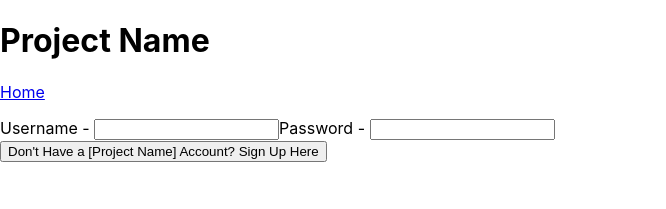
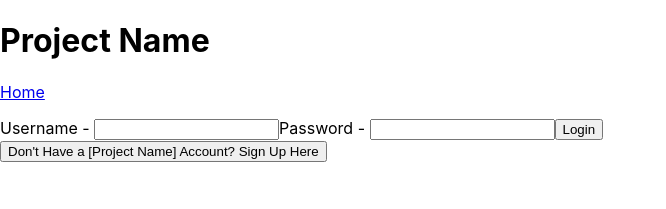
Before and after one commit to joowoonk/frontend-1, a React (Create React App) app in the folder frontend/: page /login in a window 1280 px wide. Shown: the top 209 px of the page, without its empty margins (0-666 px from the left). Built offline with nearby package versions, Linux system fonts and the light colour scheme.

Commit message:
Added url variable, postuser function, submit handler and login button

```diff
--- a/frontend/src/components/LoginPage/LoginForm.js
+++ b/frontend/src/components/LoginPage/LoginForm.js
@@ -5,6 +5,7 @@ function LoginForm(props) {
 	const {
 		values,
 		onInputChange,
+		handleSubmit,
 		errors
 	} = props;
 
@@ -16,6 +17,7 @@ function LoginForm(props) {
 			</div>
 			<label>Username - <input value={values.username} onChange={onInputChange} name='username' type='text'/></label>
 			<label>Password - <input value={values.password} onChange={onInputChange} name='password' type='text'/></label>
+			<button onClick={handleSubmit} name='login'>Login</button>
 		</form>
 	);
 }
--- a/frontend/src/components/LoginPage/LoginPage.js
+++ b/frontend/src/components/LoginPage/LoginPage.js
@@ -5,6 +5,8 @@ import { Link } from 'react-router-dom';
 import * as yup from 'yup';
 
 import LoginForm from './LoginForm.js';
+
+// const url = '';
 
 const initFormValues = {
 	username: '',
@@ -29,6 +31,16 @@ function LoginPage() {
 
 	const [formValues, setFormValues] = useState(initFormValues);
 	const [formErrors, setFormErrors] = useState(initFormErrors);
+
+	// const postUser = user => {
+	// 	axios.post(url)
+	// 		.then(res => {
+	// 			setUsers([...users, res.data]);
+	// 		})
+	// 		.catch(err => {
+	// 			console.log('error from trying to post user');
+	// 		})
+	// }
 
 	const onInputChange = evt => {
 		const name = evt.target.name;
@@ -56,6 +68,17 @@ function LoginPage() {
 		});
 	}
 
+	const handleSubmit = evt => {
+		evt.preventDefault();
+
+		// const user = {
+		// 	username: formValues.username,
+		// 	password: formValues.password
+		// }
+		//
+		// postUser(user);
+	}
+
 	return (
 		<div className='login-page'>
 			<header className='login-page-header'>
@@ -67,7 +90,7 @@ function LoginPage() {
 				</nav>
 			</header>
 
-			<LoginForm values={formValues} onInputChange={onInputChange} errors={formErrors}/>
+			<LoginForm values={formValues} onInputChange={onInputChange} handleSubmit={handleSubmit} errors={formErrors}/>
 			<Link to='/signup'>
 				<button>Don't Have a [Project Name] Account? Sign Up Here</button>
 			</Link>
```
